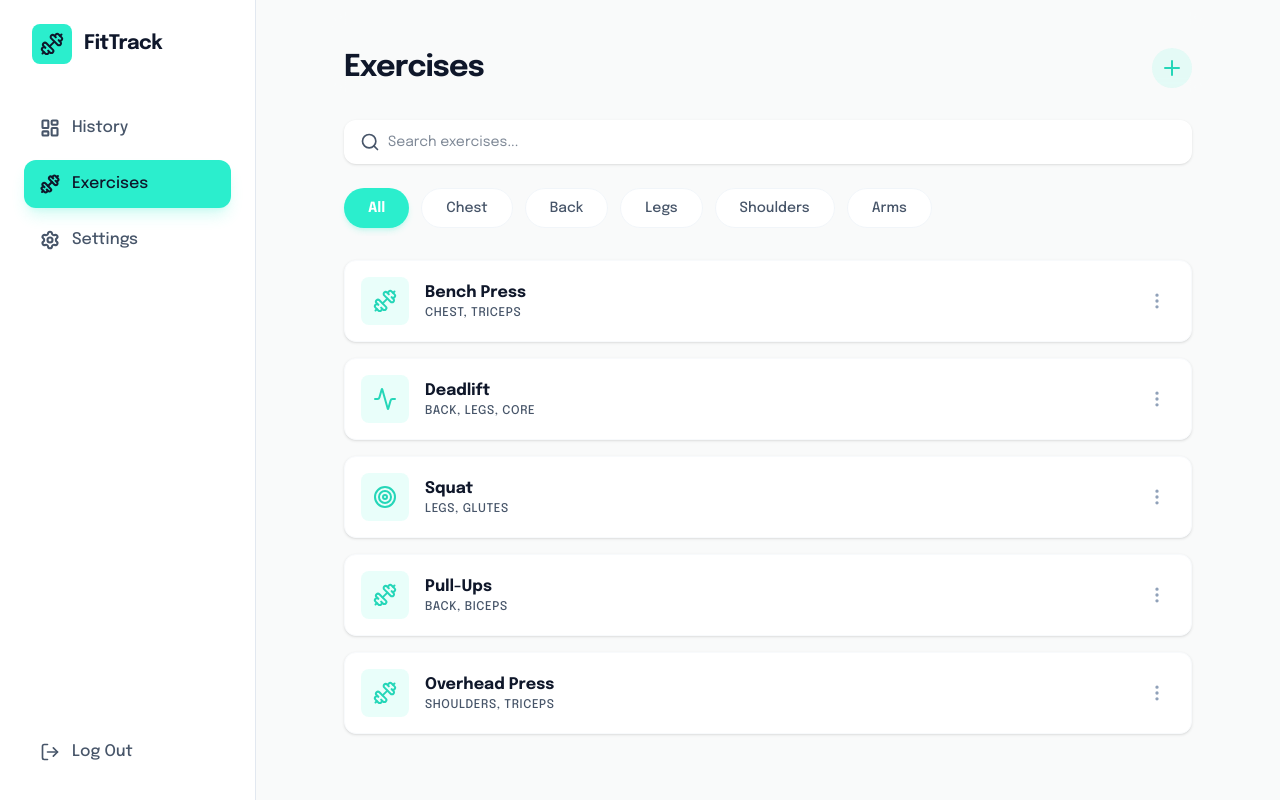
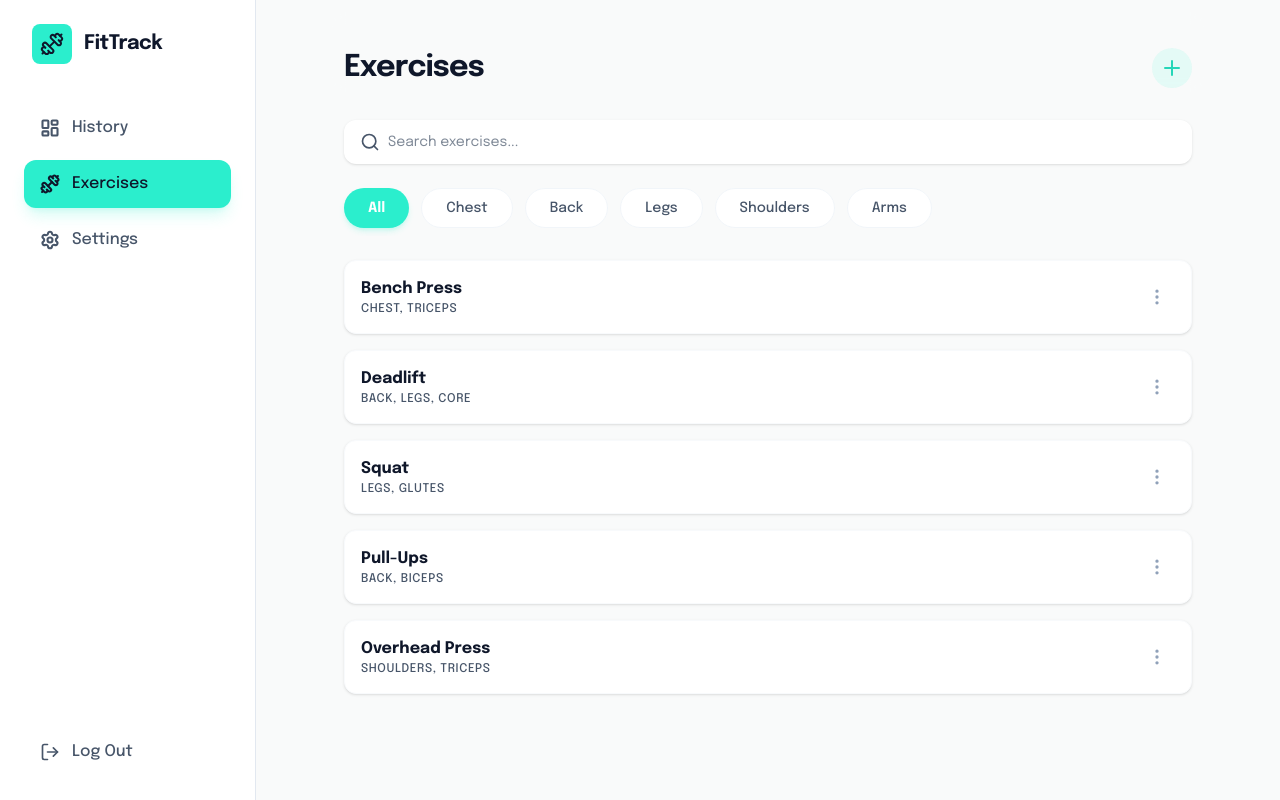
Before and after one commit to asap-open/ASAP, a React (Vite) app in the folder client/: page /exercises in a window 1280 px wide. Built offline with nearby package versions, Linux system fonts and the light colour scheme; sample sign-in values are in the browser's storage.

Commit message:
add: modal and menu for exercise page

```diff
--- a/client/src/components/dashboard/exercises/ExerciseList.tsx
+++ b/client/src/components/dashboard/exercises/ExerciseList.tsx
@@ -1,39 +1,134 @@
-import { MoreVertical, Dumbbell, Activity, Target } from "lucide-react";
+import { useState, useEffect } from "react";
+import ExerciseItem from "../../ui/exercises/ExerciseItem";
+import CreateExerciseModal from "../../ui/exercises/modals/CreateExerciseModal";
+import ExerciseDetailsModal from "../../ui/exercises/modals/ExerciseDetailsModal";
+import ConfirmModal from "../../ui/exercises/modals/ConfirmDeleteModal";
 
-const exercises = [
-  { title: "Bench Press", muscles: "Chest, Triceps", icon: Dumbbell },
-  { title: "Deadlift", muscles: "Back, Legs, Core", icon: Activity },
-  { title: "Squat", muscles: "Legs, Glutes", icon: Target },
-  { title: "Pull-Ups", muscles: "Back, Biceps", icon: Dumbbell },
-  { title: "Overhead Press", muscles: "Shoulders, Triceps", icon: Dumbbell },
+// --- Types ---
+interface Exercise {
+  id?: string; // Should be in the real data
+  title: string;
+  muscles: string;
+  category?: string;
+  equipment?: string;
+  secondaryMuscles?: string[];
+  instructions?: string;
+}
+
+const exercisesMap: Exercise[] = [
+  {
+    id: "1",
+    title: "Bench Press",
+    muscles: "Chest, Triceps",
+    category: "Strength",
+    equipment: "Barbell",
+    instructions: "Lie on the bench...",
+  },
+  {
+    id: "2",
+    title: "Deadlift",
+    muscles: "Back, Legs, Core",
+    category: "Powerlifting",
+    equipment: "Barbell",
+  },
+  {
+    id: "3",
+    title: "Squat",
+    muscles: "Legs, Glutes",
+    category: "Powerlifting",
+    equipment: "Barbell",
+  },
+  {
+    id: "4",
+    title: "Pull-Ups",
+    muscles: "Back, Biceps",
+    category: "Strength",
+    equipment: "Bodyweight",
+  },
+  {
+    id: "5",
+    title: "Overhead Press",
+    muscles: "Shoulders, Triceps",
+    category: "Strength",
+    equipment: "Barbell",
+  },
 ];
 
 export default function ExerciseList() {
+  const [openIndex, setOpenIndex] = useState<number | null>(null);
+
+  // Modal States
+  const [editingExercise, setEditingExercise] = useState<Exercise | null>(null);
+  const [viewingExercise, setViewingExercise] = useState<Exercise | null>(null);
+  const [deletingExercise, setDeletingExercise] = useState<Exercise | null>(
+    null,
+  );
+
+  // Close menu when clicking anywhere else on the page
+  useEffect(() => {
+    const handleClickOutside = () => setOpenIndex(null);
+    document.addEventListener("click", handleClickOutside);
+    return () => document.removeEventListener("click", handleClickOutside);
+  }, []);
+
+  const handleToggle = (e: React.MouseEvent, index: number) => {
+    e.stopPropagation();
+    setOpenIndex(openIndex === index ? null : index);
+  };
+
+  const menuCallbacks = (exercise: Exercise) => ({
+    onView: () => {
+      setViewingExercise(exercise);
+      setOpenIndex(null);
+    },
+    onEdit: () => {
+      setEditingExercise(exercise);
+      setOpenIndex(null);
+    },
+    onRemove: () => {
+      setDeletingExercise(exercise);
+      setOpenIndex(null);
+    },
+  });
+
   return (
     <div className="flex-1 px-6 py-6 pb-32 space-y-4">
-      {exercises.map((item, index) => (
-        <div
+      {exercisesMap.map((item, index) => (
+        <ExerciseItem
           key={index}
-          className="bg-white p-4 rounded-xl shadow-sm border border-slate-50 flex items-center justify-between group hover:shadow-md transition-shadow cursor-pointer"
-        >
-          <div className="flex items-center gap-4">
-            <div className="w-12 h-12 rounded-lg bg-primary/10 flex items-center justify-center text-primary-hover">
-              <item.icon size={24} />
-            </div>
-            <div>
-              <h3 className="text-base font-semibold text-text-main">
-                {item.title}
-              </h3>
-              <p className="text-xs font-medium text-text-muted uppercase tracking-wider">
-                {item.muscles}
-              </p>
-            </div>
-          </div>
-          <button className="text-slate-400 hover:text-text-main p-2">
-            <MoreVertical size={20} />
-          </button>
-        </div>
+          exercise={item}
+          isOpen={openIndex === index}
+          onToggle={(e) => handleToggle(e, index)}
+          {...menuCallbacks(item)}
+        />
       ))}
+
+      {/* Modals */}
+      <CreateExerciseModal
+        isOpen={!!editingExercise}
+        onClose={() => setEditingExercise(null)}
+        initialData={editingExercise}
+        onSuccess={() => console.log("Refetch list")}
+      />
+
+      <ExerciseDetailsModal
+        isOpen={!!viewingExercise}
+        onClose={() => setViewingExercise(null)}
+        exercise={viewingExercise}
+      />
+
+      <ConfirmModal
+        isOpen={!!deletingExercise}
+        onClose={() => setDeletingExercise(null)}
+        onConfirm={() => {
+          console.log("Deleted", deletingExercise?.title);
+          // Call API delete here
+        }}
+        title="Delete Exercise"
+        description={`Are you sure you want to delete "${deletingExercise?.title}"? This action cannot be undone.`}
+        confirmText="Delete"
+        isDestructive
+      />
     </div>
   );
 }
--- /dev/null
+++ b/client/src/components/ui/exercises/ExerciseActionsMenu.tsx
@@ -0,0 +1,46 @@
+import { Info, Pencil, Trash2 } from "lucide-react";
+
+interface ExerciseActionsMenuProps {
+  onView: () => void;
+  onEdit: () => void;
+  onRemove: () => void;
+}
+
+function ExerciseActionsMenu({
+  onView,
+  onEdit,
+  onRemove,
+}: ExerciseActionsMenuProps) {
+  return (
+    <div
+      className="absolute right-0 top-12 w-48 bg-white rounded-xl shadow-xl border border-slate-100 z-10 overflow-hidden animate-in fade-in zoom-in-95 duration-200"
+      onClick={(e) => e.stopPropagation()}
+    >
+      <div className="py-1">
+        <button
+          onClick={onView}
+          className="w-full text-left px-4 py-3 text-sm font-medium text-text-main hover:bg-slate-50 flex items-center gap-3 transition-colors"
+        >
+          <Info size={16} className="text-text-muted" />
+          View Details
+        </button>
+        <button
+          onClick={onEdit}
+          className="w-full text-left px-4 py-3 text-sm font-medium text-text-main hover:bg-slate-50 flex items-center gap-3 transition-colors"
+        >
+          <Pencil size={16} className="text-text-muted" />
+          Edit
+        </button>
+        <div className="h-px bg-slate-100 my-1"></div>
+        <button
+          onClick={onRemove}
+          className="w-full text-left px-4 py-3 text-sm font-medium text-red-500 hover:bg-red-50 flex items-center gap-3 transition-colors"
+        >
+          <Trash2 size={16} />
+          Remove
+        </button>
+      </div>
+    </div>
+  );
+}
+export default ExerciseActionsMenu;
--- /dev/null
+++ b/client/src/components/ui/exercises/ExerciseItem.tsx
@@ -0,0 +1,64 @@
+import { MoreVertical } from "lucide-react";
+import ExerciseActionsMenu from "./ExerciseActionsMenu";
+
+// --- Types ---
+interface Exercise {
+  title: string;
+  muscles: string;
+}
+
+interface ExerciseItemProps {
+  exercise: Exercise;
+  isOpen: boolean;
+  onToggle: (e: React.MouseEvent) => void;
+  onView?: () => void;
+  onEdit?: () => void;
+  onRemove?: () => void;
+}
+
+function ExerciseItem({
+  exercise,
+  isOpen,
+  onToggle,
+  onView,
+  onEdit,
+  onRemove,
+}: ExerciseItemProps) {
+  return (
+    <div className="relative bg-white p-4 rounded-xl shadow-sm border border-slate-50 flex items-center justify-between group hover:shadow-md transition-all cursor-pointer">
+      <div className="flex items-center gap-4">
+        <div>
+          <h3 className="text-base font-semibold text-text-main">
+            {exercise.title}
+          </h3>
+          <p className="text-xs font-medium text-text-muted uppercase tracking-wider">
+            {exercise.muscles}
+          </p>
+        </div>
+      </div>
+
+      <div className="relative">
+        <button
+          onClick={onToggle}
+          className={`p-2 rounded-full transition-colors ${
+            isOpen
+              ? "bg-primary/20 text-text-main"
+              : "text-slate-400 hover:text-text-main hover:bg-slate-100"
+          }`}
+        >
+          <MoreVertical size={20} />
+        </button>
+
+        {isOpen && (
+          <ExerciseActionsMenu
+            onView={onView || (() => {})}
+            onEdit={onEdit || (() => {})}
+            onRemove={onRemove || (() => {})}
+          />
+        )}
+      </div>
+    </div>
+  );
+}
+
+export default ExerciseItem;
--- /dev/null
+++ b/client/src/components/ui/exercises/modals/ConfirmDeleteModal.tsx
@@ -0,0 +1,50 @@
+import Modal from "../../Modal";
+
+interface ConfirmModalProps {
+  isOpen: boolean;
+  onClose: () => void;
+  onConfirm: () => void;
+  title: string;
+  description: string;
+  confirmText?: string;
+  isDestructive?: boolean;
+}
+
+export default function ConfirmModal({
+  isOpen,
+  onClose,
+  onConfirm,
+  title,
+  description,
+  confirmText = "Confirm",
+  isDestructive = false,
+}: ConfirmModalProps) {
+  return (
+    <Modal isOpen={isOpen} onClose={onClose} title={title}>
+      <div className="space-y-6">
+        <p className="text-text-muted text-base">{description}</p>
+        <div className="flex flex-col gap-3">
+          <button
+            onClick={() => {
+              onConfirm();
+              onClose();
+            }}
+            className={`w-full font-bold py-4 rounded-xl shadow-lg transition-all active:scale-[0.98] ${
+              isDestructive
+                ? "bg-red-500 hover:bg-red-600 text-white shadow-red-500/20"
+                : "bg-primary hover:bg-primary-hover text-slate-900 shadow-primary/20"
+            }`}
+          >
+            {confirmText}
+          </button>
+          <button
+            onClick={onClose}
+            className="w-full bg-transparent text-text-muted font-medium py-2 rounded-xl hover:text-text-main transition-colors"
+          >
+            Cancel
+          </button>
+        </div>
+      </div>
+    </Modal>
+  );
+}
--- a/client/src/components/dashboard/exercises/CreateExerciseModal.tsx
+++ b/client/src/components/ui/exercises/modals/CreateExerciseModal.tsx
@@ -1,7 +1,7 @@
 import React, { useState } from "react";
-import Modal from "../../ui/Modal";
+import Modal from "../../Modal";
 import { ChevronDown } from "lucide-react";
-import { api } from "../../../utils/api";
+import { api } from "../../../../utils/api";
 
 interface CreateExerciseModalProps {
   isOpen: boolean;
@@ -67,7 +67,7 @@ export default function CreateExerciseModal({
     <Modal isOpen={isOpen} onClose={onClose} title="New Exercise">
       <form onSubmit={handleSubmit} className="space-y-6">
         {/* Exercise Name */}
-        <div classNIn this ame="flex flex-col gap-2">
+        <div className="flex flex-col gap-2">
           <label className="flex flex-col w-full">
             <span className="text-text-main text-sm font-semibold pb-1.5 px-1">
               Exercise Name
--- /dev/null
+++ b/client/src/components/ui/exercises/modals/ExerciseDetailsModal.tsx
@@ -0,0 +1,93 @@
+import Modal from "../../Modal";
+
+interface Exercise {
+  title: string;
+  muscles: string;
+  category?: string;
+  equipment?: string;
+  secondaryMuscles?: string[];
+  instructions?: string;
+}
+
+interface ExerciseDetailsModalProps {
+  isOpen: boolean;
+  onClose: () => void;
+  exercise: Exercise | null;
+}
+
+export default function ExerciseDetailsModal({
+  isOpen,
+  onClose,
+  exercise,
+}: ExerciseDetailsModalProps) {
+  if (!exercise) return null;
+
+  return (
+    <Modal isOpen={isOpen} onClose={onClose} title={exercise.title}>
+      <div className="space-y-6">
+        <div className="bg-slate-50 p-4 rounded-xl border border-slate-100 space-y-3">
+          <div className="grid grid-cols-2 gap-4">
+            <div>
+              <span className="text-xs font-semibold text-text-muted uppercase tracking-wider">
+                Category
+              </span>
+              <p className="text-text-main font-medium">
+                {exercise.category || "Strength"}
+              </p>
+            </div>
+            <div>
+              <span className="text-xs font-semibold text-text-muted uppercase tracking-wider">
+                Equipment
+              </span>
+              <p className="text-text-main font-medium">
+                {exercise.equipment || "Bodyweight"}
+              </p>
+            </div>
+          </div>
+        </div>
+
+        <div>
+          <span className="text-sm font-semibold text-text-main block mb-2">
+            Target Muscles
+          </span>
+          <div className="flex flex-wrap gap-2">
+            {exercise.muscles.split(",").map((m) => (
+              <span
+                key={m}
+                className="px-3 py-1 bg-primary/10 text-primary-hover text-sm font-medium rounded-full"
+              >
+                {m.trim()}
+              </span>
+            ))}
+            {exercise.secondaryMuscles?.map((m) => (
+              <span
+                key={m}
+                className="px-3 py-1 bg-slate-100 text-text-muted text-sm font-medium rounded-full"
+              >
+                {m.trim()}
+              </span>
+            ))}
+          </div>
+        </div>
+
+        {exercise.instructions && (
+          <div>
+            <span className="text-sm font-semibold text-text-main block mb-2">
+              Instructions
+            </span>
+            <p className="text-text-muted leading-relaxed whitespace-pre-wrap">
+              {exercise.instructions}
+            </p>
+          </div>
+        )}
+
+        <button
+          onClick={onClose}
+          className="w-full bg-slate-100 hover:bg-slate-200 text-text-main font-bold py-4 rounded-xl transition-all"
+        >
+          Close
+        </button>
+      </div>
+    </Modal>
+  );
+}
--- a/client/src/pages/dashboard/Exercises.tsx
+++ b/client/src/pages/dashboard/Exercises.tsx
@@ -3,7 +3,7 @@ import ExerciseHeader from "../../components/dashboard/exercises/ExerciseHeader"
 import SearchBar from "../../components/dashboard/exercises/SearchBar";
 import CategoryFilter from "../../components/dashboard/exercises/CategoryFilter";
 import ExerciseList from "../../components/dashboard/exercises/ExerciseList";
-import CreateExerciseModal from "../../components/dashboard/exercises/CreateExerciseModal";
+import CreateExerciseModal from "../../components/ui/exercises/modals/CreateExerciseModal";
 
 export default function Exercises() {
   const [isModalOpen, setIsModalOpen] = useState(false);
```
